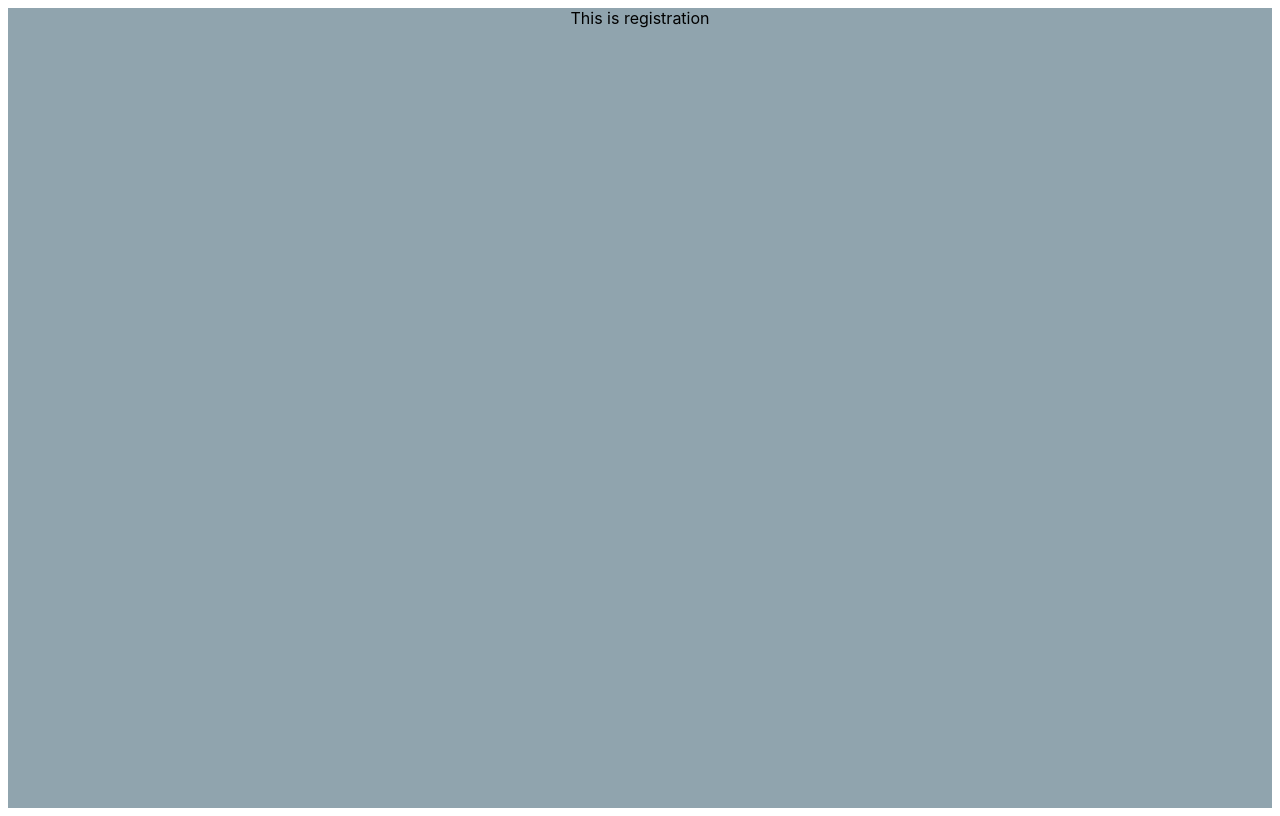
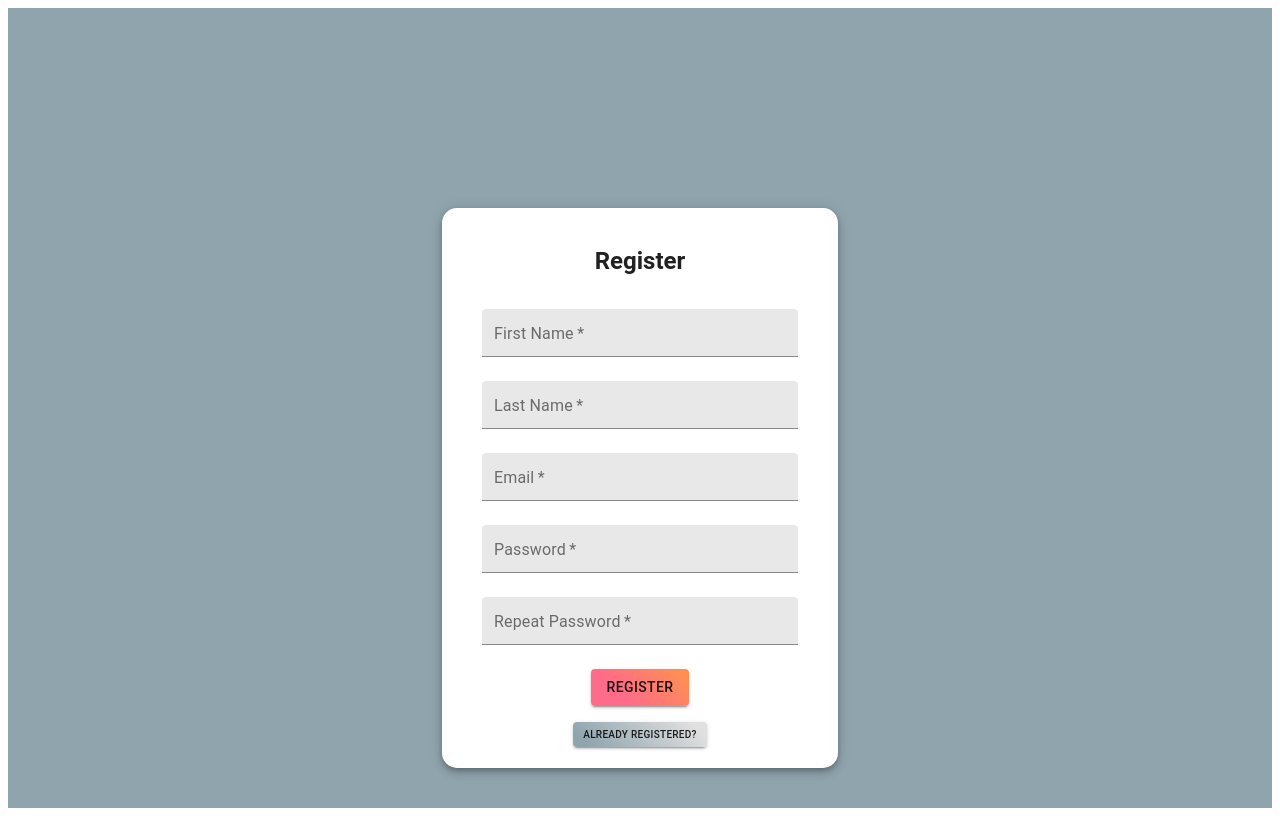
Before and after one commit to nlyra/SystemsEngineeringToolkit, a React (Create React App) app in the folder frontend/toolkit-webapp/: page /registration in a window 1280 px wide. Built offline with nearby package versions, Linux system fonts and the light colour scheme; no server answers.

Commit message:
Finish register page

```diff
--- /dev/null
+++ b/frontend/toolkit-webapp/src/css/Registration.css
@@ -0,0 +1,37 @@
+.block1{
+  margin: 30px auto;
+  display: block;
+  padding-top: 15px;
+  /* padding: 20px 20px 20px; */
+  width: 200px;
+  align-content: center;
+  position: center;
+  background-color:red;
+}
+
+.block {
+  position: absolute;
+  padding: 15px 15px 15px 15px;
+  left: 50%;
+  top: 50%;
+  width: 400px;
+  transform: translate(-50%, -50%);
+  border: 5px solid #832ec9;
+  background-color: rgb(52, 145, 151);
+  border-radius: 15px;
+}
+.loginContent {
+  font-size: 16px;
+  /* padding-bottom: 10px; */
+  /* border: 3px solid #f1f1f1; */
+}
+
+.loginButton{
+  padding-top: 10px;
+  padding-bottom: 10px;
+}
+.title{
+  border: 10px #30b8bd;
+  border-style: solid;
+  border-width: 5px;
+}
--- a/frontend/toolkit-webapp/src/pages/Login.js
+++ b/frontend/toolkit-webapp/src/pages/Login.js
@@ -77,7 +77,6 @@ function Login(props) {
     }
 
     const onLogin = async (creds) => {
-        console.log(creds);
     const res = await fetch(config.server_url + config.paths.login, {
         method: 'POST',
         headers: {
--- a/frontend/toolkit-webapp/src/pages/Registration.js
+++ b/frontend/toolkit-webapp/src/pages/Registration.js
@@ -1,8 +1,190 @@
-const Registration = () => {
+import React, { useState } from 'react'
+import { Button, Container, TextField, makeStyles, Typography, Paper, Box } from '@material-ui/core'
+import config from '../config.json'
+// import '../css/Registration.css';
+
+const useStyles = makeStyles((theme) => ({
+
+    Title:
+    {
+        fontWeight: "bold"
+    },
+    container: {
+        height: "100%",
+    },
+
+    paper:
+    {
+        padding: '5px 40px 5px 40px',
+        borderRadius: 15,
+        marginTop: theme.spacing(25),
+    },
+
+    block:
+    {
+        display: 'flex',
+        flexDirection: 'column',
+        alignItems: 'center',
+    },
+
+    button:
+    {
+        marginTop: theme.spacing(2),
+        marginBottom: theme.spacing(2),
+        background: 'linear-gradient(45deg, #FE6B8B 30%, #FF8E53 90%)'
+    },
+
+    button2:
+    {
+        fontSize: 10,
+        background: 'linear-gradient(45deg, #90a4ae 10%, #e0e0e0 90%)',
+        marginBottom: theme.spacing(2),
+        // marginLeft: theme.spacing(2)
+        // marginRight: theme.spacing(3)
+    }
+
+}))
+
+function Registration(props) {
+
+    const [firstName, setFirstName] = useState('')
+    const [lastName, setLastName] = useState('')
+    const [email, setEmail] = useState('')
+    const [password, setPassword] = useState('')
+    const [passwordCopy, setPasswordCopy] = useState('')
+
+    const classes = useStyles()
+
+    const onLogin = (e) => {
+        props.history.push('login');
+    }
+    // const onForgot = (e) => {
+    //     props.history.push('forgot');
+    // }
+
+    const onSubmit = (e) => {
+        e.preventDefault()
+        if (!firstName || !lastName || !email || !password) {
+            alert('Please enter all fields')
+            return
+        }
+        if (password != passwordCopy) {
+            alert('Passwords do not match!')
+            return
+        }
+        onRegistration({ firstName, lastName, email, password })
+        setFirstName('')
+        setLastName('')
+        setEmail('')
+        setPassword('')
+        setPasswordCopy('')
+    }
+
+    const onRegistration = async (creds) => {
+        console.log(creds);
+        const res = await fetch(config.server_url + config.paths.registration, {
+            method: 'POST',
+            headers: {
+                'Content-type': 'application/json'
+            },
+            body: JSON.stringify({ "first_name": creds.firstName, "last_name": creds.lastName, "email": creds.email, "password": creds.password, "password_copy": creds.passwordCopy })
+        })
+
+        const data = await res.json()
+
+        if (data.message == "added user") {
+            alert("Success, user Created!!");
+            props.history.push('login')
+
+        } else if (data.message === "email already connected to an account") {
+            alert("email already connected to an account, please try again.");
+        } else { // this is to check if there are errors not being addressed already
+            console.log(data)
+        }
+
+    }
+
     return (
-        <div>
-           This is registration
-        </div>
+        <Container className={classes.container} maxWidth="xs">
+            <div className={classes.block}>
+                <form autoComplete="off" onSubmit={onSubmit}>
+                    <Paper className={classes.paper} elevation={5} square={false}>
+                        <Box m={2} pt={2}>
+                            <Typography className={classes.Title} variant="h5">Register</Typography>
+                        </Box>
+                        <div className={classes.TextBox}>
+                            <TextField color='primary'
+                                size='small'
+                                variant="filled"
+                                label='First Name'
+                                type="name"
+                                value={firstName}
+                                onChange={e => setFirstName(e.target.value)}
+                                margin="normal"
+                                required={true}
+                                fullWidth
+                            />
+
+                            <TextField color='primary'
+                                size='small'
+                                variant="filled"
+                                label='Last Name'
+                                type="name"
+                                value={lastName}
+                                onChange={e => setLastName(e.target.value)}
+                                margin="normal"
+                                required={true}
+                                fullWidth
+                            />
+
+                            <TextField color='primary'
+                                size='small'
+                                variant="filled"
+                                label='Email'
+                                type="email"
+                                value={email}
+                                onChange={e => setEmail(e.target.value)}
+                                margin="normal"
+                                required={true}
+                                fullWidth
+                            />
+
+                            <TextField
+                                size='small'
+                                variant="filled"
+                                label='Password'
+                                type="password"
+                                value={password}
+                                onChange={e => setPassword(e.target.value)}
+                                margin="normal"
+                                required={true}
+                                fullWidth
+                            />
+
+                            <TextField
+                                size='small'
+                                variant="filled"
+                                label='Repeat Password'
+                                type="password"
+                                value={passwordCopy}
+                                onChange={e => setPasswordCopy(e.target.value)}
+                                margin="normal"
+                                required={true}
+                                fullWidth
+                            />
+
+                        </div>
+                        <Button type='submit' className={classes.button} size="medium" variant="contained" onClick={onRegistration}>
+                            Register
+                        </Button>
+                        <br></br>
+                        <Button type='submit' className={classes.button2} size="small" variant="contained" onClick={onLogin}>
+                            Already Registered?
+                        </Button>
+                    </Paper>
+                </form>
+            </div>
+        </Container>
     )
 }
 
```
Also changed, not shown: 1 other file (tests, documents, lock files or other folders).
